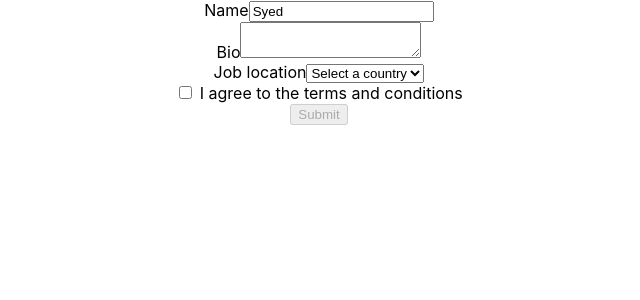
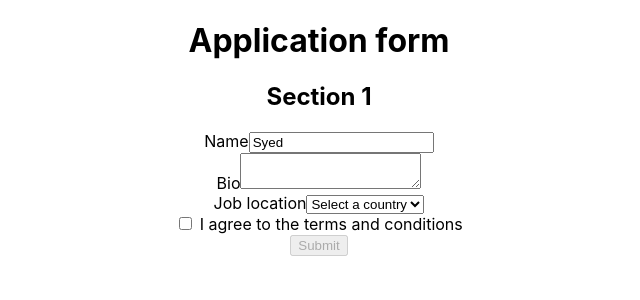
Before and after one commit to khizerdev/jest-rtl-cases, a React (Create React App) app: page / in a window 1280 px wide. Shown: the top 300 px of the page, without its empty margins (321-961 px from the left). Built offline with nearby package versions, Linux system fonts and the light colour scheme.

Commit message:
getByRole Options

```diff
--- a/src/components/application/Application.tsx
+++ b/src/components/application/Application.tsx
@@ -1,16 +1,12 @@
 export const Application = () => {
   return (
     <>
+      <h1>Application form</h1>
+      <h2>Section 1</h2>
       <form>
         <div>
           <label htmlFor="name">Name</label>
-          <input
-            type="text"
-            id="name"
-            placeholder="Fullname"
-            value="Syed"
-            onChange={() => {}}
-          />
+          <input type="text" id="name" placeholder="Fullname" value="Syed" onChange={() => {}} />
         </div>
         <div>
           <label htmlFor="bio">Bio</label>
@@ -27,8 +23,7 @@ export const Application = () => {
         </div>
         <div>
           <label>
-            <input type="checkbox" id="terms" /> I agree to the terms and
-            conditions
+            <input type="checkbox" id="terms" /> I agree to the terms and conditions
           </label>
         </div>
         <button disabled>Submit</button>
```
Also changed, not shown: 1 other file (tests, documents, lock files or other folders).
